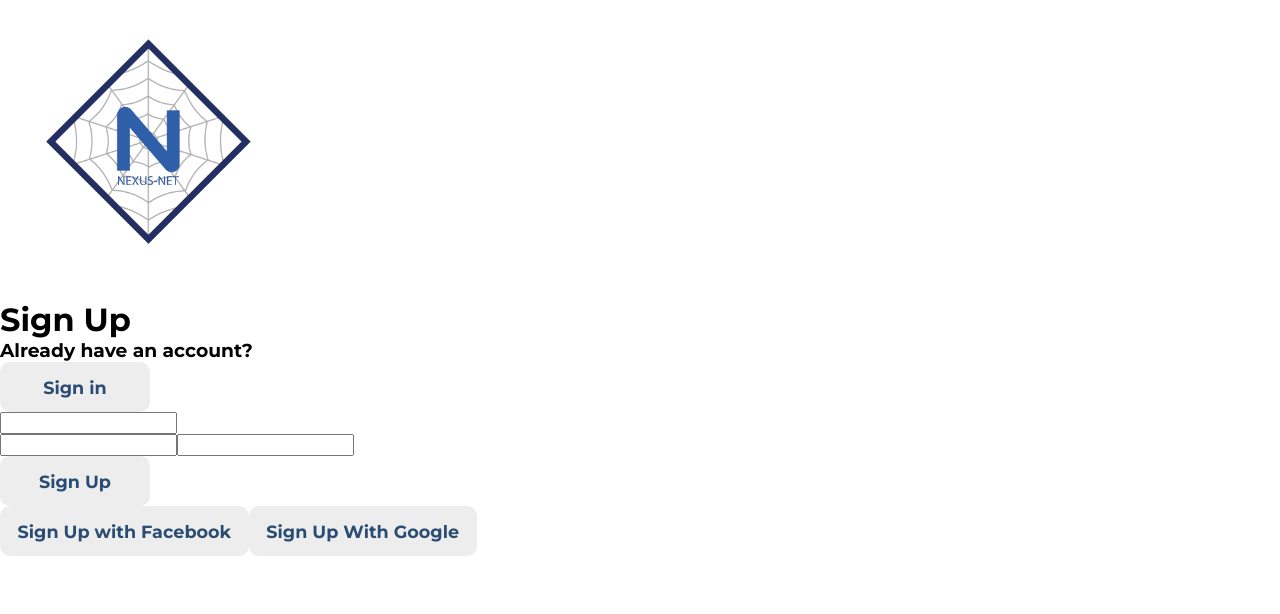
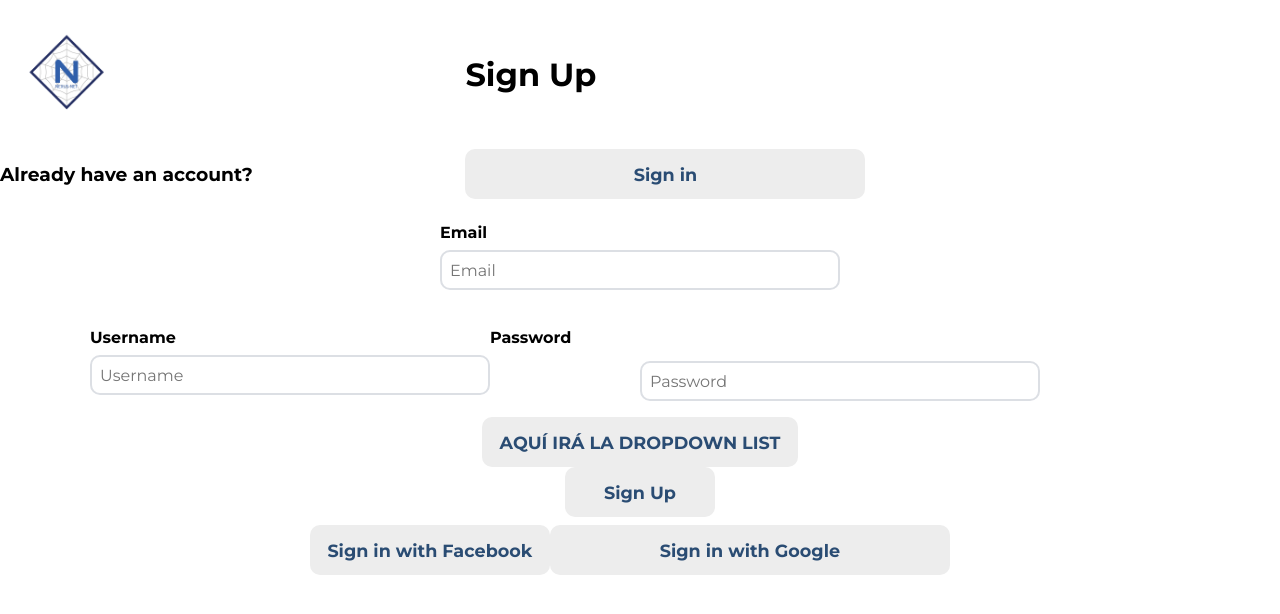
Before and after one commit to Hector-F-Romer0/NexusNet, a React (Vite) app: page /signup in a window 1280 px wide. Shown: the top 614 px of the page. Built offline with nearby package versions, Linux system fonts and the light colour scheme.

Commit message:
Avance de la implementación de estilos de signin y signup

```diff
--- a/src/pages/index/SignIn.jsx
+++ b/src/pages/index/SignIn.jsx
@@ -1,7 +1,12 @@
 import React from "react";
 import { useForm } from "react-hook-form";
 import { useNavigate } from "react-router-dom";
-
+import {
+	Layout,
+	LogoLayout,
+	FormContentLayout,
+	ContainerSignInLayout,
+} from "../../styled-components/index/sign.style.jsx";
 import Logo from "../../assets/logo.png";
 import { ButtonGenericStyle } from "../../styled-components/index/Button.style";
 import { ProviderPhotoCard } from "../../styled-components/index/cardTopProvider.style";
@@ -17,22 +22,23 @@ const SignIn = () => {
 
 	const navigate = useNavigate();
 
-	const onSubmit = (data) => {
+	const onSubmitSignIn = (data) => {
 		console.log(data);
-		navigate("/client/home");
 	};
 
 	return (
-		<div>
-			<div>
+		<ContainerSignInLayout>
+			<Layout>
+				<LogoLayout>
 					<h1>Sign in</h1>
 					<ProviderPhotoCard src={Logo}></ProviderPhotoCard>
 					<h2>Dont have an account</h2>
-				<ButtonGenericStyle type="submit" onClick={() => navigate("/signup")}>
+					<ButtonGenericStyle type="button" onClick={() => navigate("/signup")}>
 						Sign up
 					</ButtonGenericStyle>
-			</div>
-			<FormStyle action="" onSubmit={handleSubmit(onSubmit)}>
+				</LogoLayout>
+				<FormContentLayout>
+					<FormStyle action="" onSubmit={handleSubmit(onSubmitSignIn)}>
 						<FormInput
 							label="Username"
 							type="text"
@@ -66,12 +72,12 @@ const SignIn = () => {
 							error={errors.password}
 						/>
 						<ButtonGenericStyle type="submit">Sign in</ButtonGenericStyle>
-			</FormStyle>
-			<div>
 						<ButtonGenericStyle>Sign in with Facebook</ButtonGenericStyle>
 						<ButtonGenericStyle>Sign in with Google</ButtonGenericStyle>
-			</div>
-		</div>
+					</FormStyle>
+				</FormContentLayout>
+			</Layout>
+		</ContainerSignInLayout>
 	);
 };
 
--- a/src/pages/index/SignUp.jsx
+++ b/src/pages/index/SignUp.jsx
@@ -1,35 +1,98 @@
 import React from "react";
 import Logo from "../../assets/logo.png";
-import DropDownList from "../../components/shared/DropDownList";
+import { Layout, LogoLayout, FormContentLayout } from "../../styled-components/index/sign.style.jsx";
 import { ButtonGenericStyle } from "../../styled-components/index/Button.style";
 import { ProviderPhotoCard } from "../../styled-components/index/cardTopProvider.style";
 import { useNavigate } from "react-router";
+import { useForm } from "react-hook-form";
+import { FormStyle, InputContainerRowStyle } from "../../styled-components/index/Input.style";
+import FormInput from "../../components/shared/FormInput";
 
 const SignUp = () => {
+	const {
+		register,
+		handleSubmit,
+		formState: { errors },
+	} = useForm();
+
 	const navigate = useNavigate();
+
+	const onSubmit = (data) => {
+		console.log(data);
+		navigate("/client/home");
+	};
 
 	return (
 		<div>
 			<div>
-				<ProviderPhotoCard src={Logo}></ProviderPhotoCard>
-				<h1>Sign Up</h1>
-				<h3>Already have an account?</h3>
-				<ButtonGenericStyle type="submit" onClick={() => navigate("/signin")}>
-					Sign in
-				</ButtonGenericStyle>
-			</div>
-			<div>
-				<input></input>
-				<div>
-					<input></input>
-					<input></input>
-				</div>
-				{/* <DropDownList></DropDownList> */}
-				<ButtonGenericStyle>Sign Up</ButtonGenericStyle>
-				<div>
-					<ButtonGenericStyle>Sign Up with Facebook</ButtonGenericStyle>
-					<ButtonGenericStyle>Sign Up With Google</ButtonGenericStyle>
-				</div>
+				<InputContainerRowStyle>
+					<ProviderPhotoCard src={Logo}></ProviderPhotoCard>
+					<h1>Sign Up</h1>
+				</InputContainerRowStyle>
+				<InputContainerRowStyle>
+					<h3>Already have an account?</h3>
+					<ButtonGenericStyle onClick={() => navigate("/signin")}>Sign in</ButtonGenericStyle>
+				</InputContainerRowStyle>
+				<FormStyle onSubmit={handleSubmit(onSubmit)}>
+					<FormInput
+						label="Email"
+						type="text"
+						registerName="email"
+						placeholder="Email"
+						register={register}
+						validations={{
+							required: {
+								value: true,
+								message: "Email is required.",
+							},
+							minLength: {
+								value: 3,
+								message: "Email must be between 3 and 18 characters.",
+							},
+						}}
+						error={errors.email}
+					/>
+					<InputContainerRowStyle>
+						<FormInput
+							label="Username"
+							type="text"
+							registerName="username"
+							placeholder="Username"
+							register={register}
+							validations={{
+								required: {
+									value: true,
+									message: "Username is required.",
+								},
+								minLength: {
+									value: 3,
+									message: "Username must be between 3 and 18 characters.",
+								},
+							}}
+							error={errors.username}
+						/>
+						<FormInput
+							label="Password"
+							type="password"
+							placeholder="Password"
+							registerName="password"
+							register={register}
+							validations={{
+								required: {
+									value: true,
+									message: "Password is required.",
+								},
+							}}
+							error={errors.password}
+						/>
+					</InputContainerRowStyle>
+					<ButtonGenericStyle>AQUÍ IRÁ LA DROPDOWN LIST</ButtonGenericStyle>
+					<ButtonGenericStyle>Sign Up</ButtonGenericStyle>
+					<InputContainerRowStyle>
+						<ButtonGenericStyle>Sign in with Facebook</ButtonGenericStyle>
+						<ButtonGenericStyle>Sign in with Google</ButtonGenericStyle>
+					</InputContainerRowStyle>
+				</FormStyle>
 			</div>
 		</div>
 	);
--- a/src/styled-components/index/Input.style.js
+++ b/src/styled-components/index/Input.style.js
@@ -38,6 +38,20 @@ const InputContainerStyle = styled.div`
 	}
 `;
 
+const InputContainerRowStyle = styled.div`
+	align-items: center;
+	justify-content: center;
+	flex-wrap: wrap;
+	/* gap: 10px; */
+	display: grid;
+    grid-template-columns: 2fr 3.5fr;
+	margin: 0.5em 0;
+
+	label {
+		align-self: flex-start;
+	}
+`;
+
 const InputLabelStyle = styled.label`
 	margin: 2% 0;
 	font-weight: 700;
@@ -69,4 +83,4 @@ const TextAreaStyle = styled.textarea`
 	resize: none;
 `;
 
-export { TextInput, InputStyle, InputContainerStyle, InputErrorStyle, InputLabelStyle, FormStyle, TextAreaStyle };
+export { TextInput, InputStyle, InputContainerStyle, InputContainerRowStyle, InputErrorStyle, InputLabelStyle, FormStyle, TextAreaStyle };
--- /dev/null
+++ b/src/styled-components/index/sign.style.jsx
@@ -0,0 +1,45 @@
+import styled from "styled-components";
+
+const Layout = styled.div`
+	display: grid;
+	min-height: 100vh;
+	grid-template-areas: "logo form";
+	grid-template-rows: 100%;
+	grid-template-columns: 1fr 1fr;
+`;
+
+const LogoLayout = styled.div`
+	display: flex;
+	flex-direction: column;
+	justify-content: center;
+	gap: 50px;
+	grid-area: logo;
+	background: #5a8fcc;
+	height: 100%;
+	/* top: 0; */
+`;
+
+const FormContentLayout = styled.div`
+	grid-area: form;
+	height: 100%;
+`;
+
+const ContainerSignInLayout = styled.div`
+	display: flex;
+	background: #3c6d2d;
+	justify-content: center;
+	align-items: center;
+	flex-direction: column;
+	height: 400px;
+	margin: 0 auto;
+	width: 600px;
+`;
+
+const FlexCardLayout = styled.div`
+	background-color: #e8f1ff;
+	width: 80%;
+	border-radius: 10px;
+	/* padding: 1em; */
+`;
+
+export { Layout, LogoLayout, FormContentLayout, ContainerSignInLayout };
```
Lines whose indentation alone changed are shown as unchanged.
